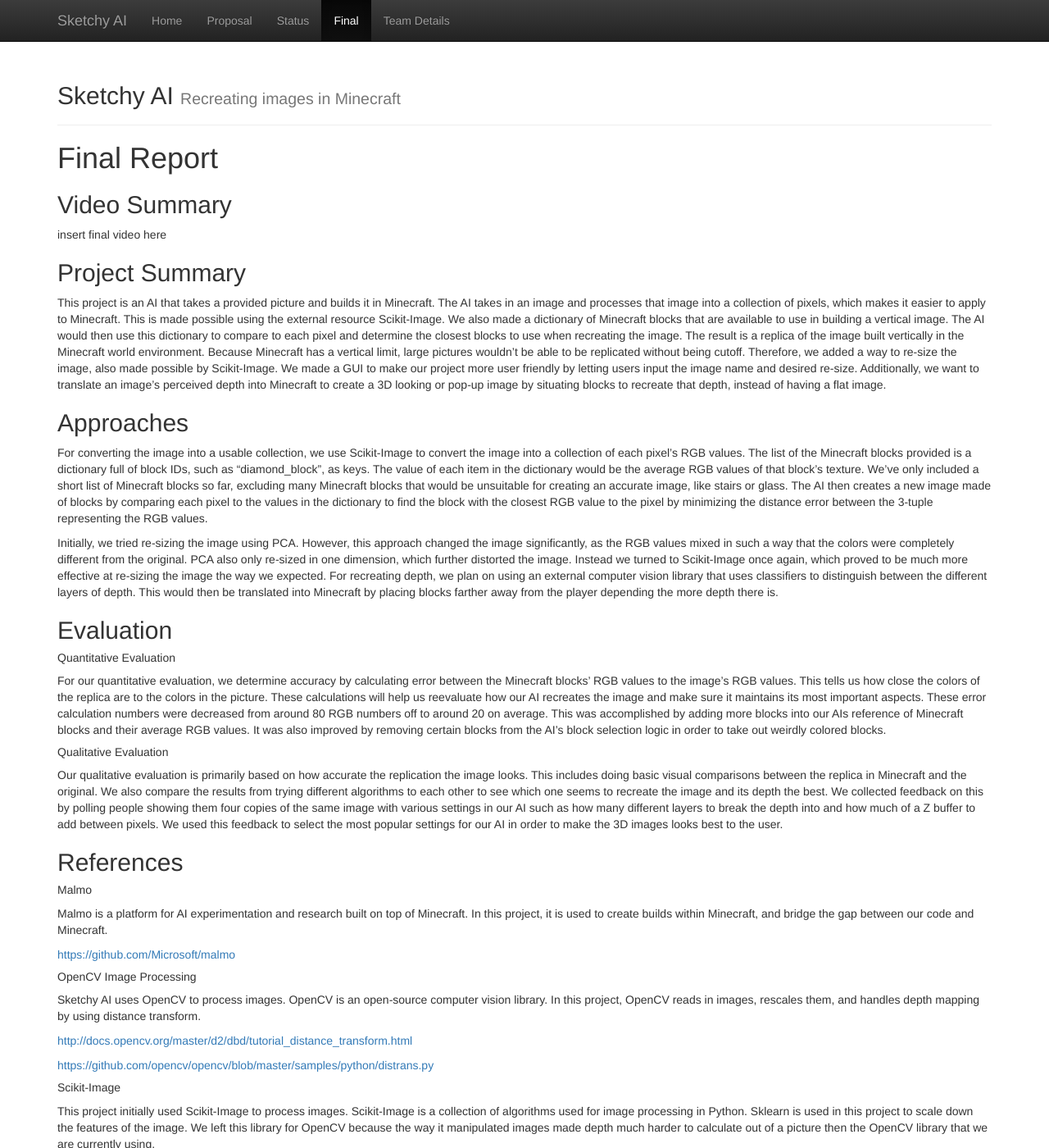
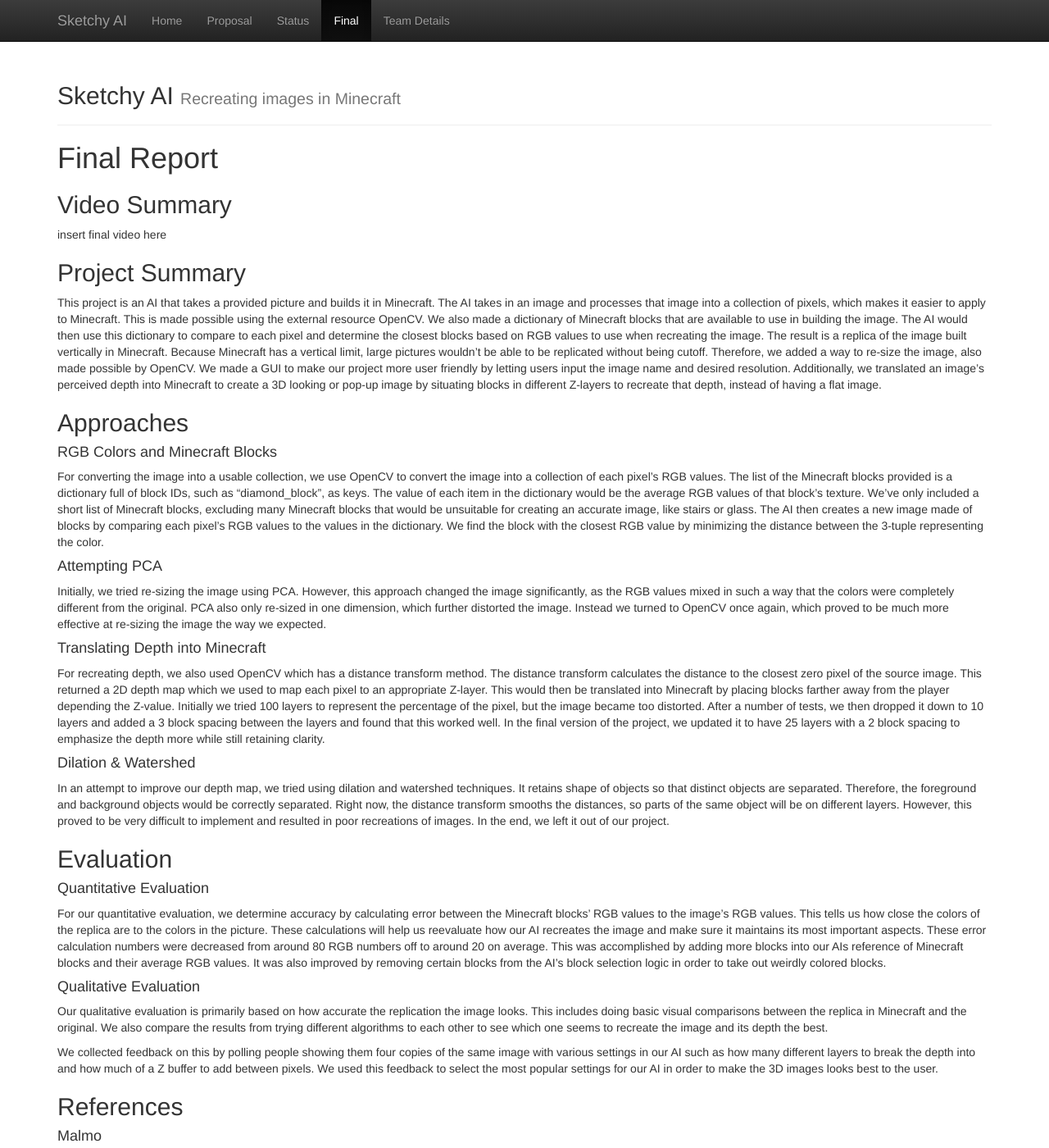
Before and after one commit to Alex561/CS175-Project, a Jekyll site: the page built from docs/final.md, in a window 1280 px wide and 1400 px high. Shown: the whole window at 82% size. Built offline with Jekyll 4.4.1, drawn with Linux system fonts in a browser that asks for light colours.

Commit message:
even moar website stuff

```diff
--- a/docs/final.md
+++ b/docs/final.md
@@ -10,35 +10,45 @@ insert final video here
 
 ## Project Summary
 
-This project is an AI that takes a provided picture and builds it in Minecraft. The AI takes in an image and processes that image into a collection of pixels, which makes it easier to apply to Minecraft. This is made possible using the external resource Scikit-Image. We also made a dictionary of Minecraft blocks that are available to use in building a vertical image. The AI would then use this dictionary to compare to each pixel and determine the closest blocks to use when recreating the image. The result is a replica of the image built vertically in the Minecraft world environment. Because Minecraft has a vertical limit, large pictures wouldn't be able to be replicated without being cutoff. Therefore, we added a way to re-size the image, also made possible by Scikit-Image. We made a GUI to make our project more user friendly by letting users input the image name and desired re-size. Additionally, we want to translate an image's perceived depth into Minecraft to create a 3D looking or pop-up image by situating blocks to recreate that depth, instead of having a flat image.
+This project is an AI that takes a provided picture and builds it in Minecraft. The AI takes in an image and processes that image into a collection of pixels, which makes it easier to apply to Minecraft. This is made possible using the external resource OpenCV. We also made a dictionary of Minecraft blocks that are available to use in building the image. The AI would then use this dictionary to compare to each pixel and determine the closest blocks based on RGB values to use when recreating the image. The result is a replica of the image built vertically in Minecraft. Because Minecraft has a vertical limit, large pictures wouldn't be able to be replicated without being cutoff. Therefore, we added a way to re-size the image, also made possible by OpenCV. We made a GUI to make our project more user friendly by letting users input the image name and desired resolution. Additionally, we translated an image's perceived depth into Minecraft to create a 3D looking or pop-up image by situating blocks in different Z-layers to recreate that depth, instead of having a flat image.
 
 ## Approaches
-For converting the image into a usable collection, we use Scikit-Image to convert the image into a collection of each pixel’s RGB values. The list of the Minecraft blocks provided is a dictionary full of block IDs, such as “diamond_block”, as keys. The value of each item in the dictionary would be the average RGB values of that block’s texture. We’ve only included a short list of Minecraft blocks so far, excluding many Minecraft blocks that would be unsuitable for creating an accurate image, like stairs or glass. The AI then creates a new image made of blocks by comparing each pixel to the values in the dictionary to find the block with the closest RGB value to the pixel by minimizing the distance error between the 3-tuple representing the RGB values.
+#### RGB Colors and Minecraft Blocks
+For converting the image into a usable collection, we use OpenCV to convert the image into a collection of each pixel’s RGB values. The list of the Minecraft blocks provided is a dictionary full of block IDs, such as “diamond_block”, as keys. The value of each item in the dictionary would be the average RGB values of that block’s texture. We’ve only included a short list of Minecraft blocks, excluding many Minecraft blocks that would be unsuitable for creating an accurate image, like stairs or glass. The AI then creates a new image made of blocks by comparing each pixel's RGB values to the values in the dictionary. We find the block with the closest RGB value by minimizing the distance between the 3-tuple representing the color.
 
-Initially, we tried re-sizing the image using PCA. However, this approach changed the image significantly, as the RGB values mixed in such a way that the colors were completely different from the original. PCA also only re-sized in one dimension, which further distorted the image. Instead we turned to Scikit-Image once again, which proved to be much more effective at re-sizing the image the way we expected. For recreating depth, we plan on using an external computer vision library that uses classifiers to distinguish between the different layers of depth. This would then be translated into Minecraft by placing blocks farther away from the player depending the more depth there is.
+#### Attempting PCA
+Initially, we tried re-sizing the image using PCA. However, this approach changed the image significantly, as the RGB values mixed in such a way that the colors were completely different from the original. PCA also only re-sized in one dimension, which further distorted the image. Instead we turned to OpenCV once again, which proved to be much more effective at re-sizing the image the way we expected.
+
+#### Translating Depth into Minecraft
+For recreating depth, we also used OpenCV which has a distance transform method. The distance transform calculates the distance to the closest zero pixel of the source image. This returned a 2D depth map which we used to map each pixel to an appropriate Z-layer. This would then be translated into Minecraft by placing blocks farther away from the player depending the Z-value. Initially we tried 100 layers to represent the percentage of the pixel, but the image became too distorted. After a number of tests, we then dropped it down to 10 layers and added a 3 block spacing between the layers and found that this worked well. In the final version of the project, we updated it to have 25 layers with a 2 block spacing to emphasize the depth more while still retaining clarity.
+
+#### Dilation & Watershed
+In an attempt to improve our depth map, we tried using dilation and watershed techniques. It retains shape of objects so that distinct objects are separated. Therefore, the foreground and background objects would be correctly separated. Right now, the distance transform smooths the distances, so parts of the same object will be on different layers. However, this proved to be very difficult to implement and resulted in poor recreations of images. In the end, we left it out of our project.
 
 ## Evaluation
-##### Quantitative Evaluation
+#### Quantitative Evaluation
 For our quantitative evaluation, we determine accuracy by calculating error between the Minecraft blocks’ RGB values to the image’s RGB values. This tells us how close the colors of the replica are to the colors in the picture. These calculations will help us reevaluate how our AI recreates the image and make sure it maintains its most important aspects.  These error calculation numbers were decreased from around 80 RGB numbers off to around 20 on average.  This was accomplished by adding more blocks into our AIs reference of Minecraft blocks and their average RGB values.  It was also improved by removing certain blocks from the AI's block selection logic in order to take out weirdly colored blocks.
 
-##### Qualitative Evaluation
-Our qualitative evaluation is primarily based on how accurate the replication the image looks. This includes doing basic visual comparisons between the replica in Minecraft and the original. We also compare the results from trying different algorithms to each other to see which one seems to recreate the image and its depth the best. We collected feedback on this by polling people showing them four copies of the same image with various settings in our AI such as how many different layers to break the depth into and how much of a Z buffer to add between pixels.  We used this feedback to select the most popular settings for our AI in order to make the 3D images looks best to the user.
+#### Qualitative Evaluation
+Our qualitative evaluation is primarily based on how accurate the replication the image looks. This includes doing basic visual comparisons between the replica in Minecraft and the original. We also compare the results from trying different algorithms to each other to see which one seems to recreate the image and its depth the best.
+
+We collected feedback on this by polling people showing them four copies of the same image with various settings in our AI such as how many different layers to break the depth into and how much of a Z buffer to add between pixels.  We used this feedback to select the most popular settings for our AI in order to make the 3D images looks best to the user.
 
 
 ## References
-##### Malmo
+#### Malmo
 Malmo is a platform for AI experimentation and research built on top of Minecraft. In this project, it is used to create builds within Minecraft, and bridge the gap between our code and Minecraft.
 
 [https://github.com/Microsoft/malmo](https://github.com/Microsoft/malmo)
 
-##### OpenCV Image Processing
+#### OpenCV Image Processing
 Sketchy AI uses OpenCV to process images. OpenCV is an open-source computer vision library. In this project, OpenCV reads in images, rescales them, and handles depth mapping by using distance transform.
 
 [http://docs.opencv.org/master/d2/dbd/tutorial_distance_transform.html](http://docs.opencv.org/master/d2/dbd/tutorial_distance_transform.html)
 
 [https://github.com/opencv/opencv/blob/master/samples/python/distrans.py](https://github.com/opencv/opencv/blob/master/samples/python/distrans.py)
 
-##### Scikit-Image
+#### Scikit-Image
 This project initially used Scikit-Image to process images.  Scikit-Image is a collection of algorithms used for image processing in Python. Sklearn is used in this project to scale down the features of the image. We left this library for OpenCV because the way it manipulated images made depth much harder to calculate out of a picture then the OpenCV library that we are currently using.
 
 [http://scikit-image.org/](http://scikit-image.org/ "Link to Scikit-Image's Site")
```
Also changed, not shown: docs/index.md (+4 -4 lines).
